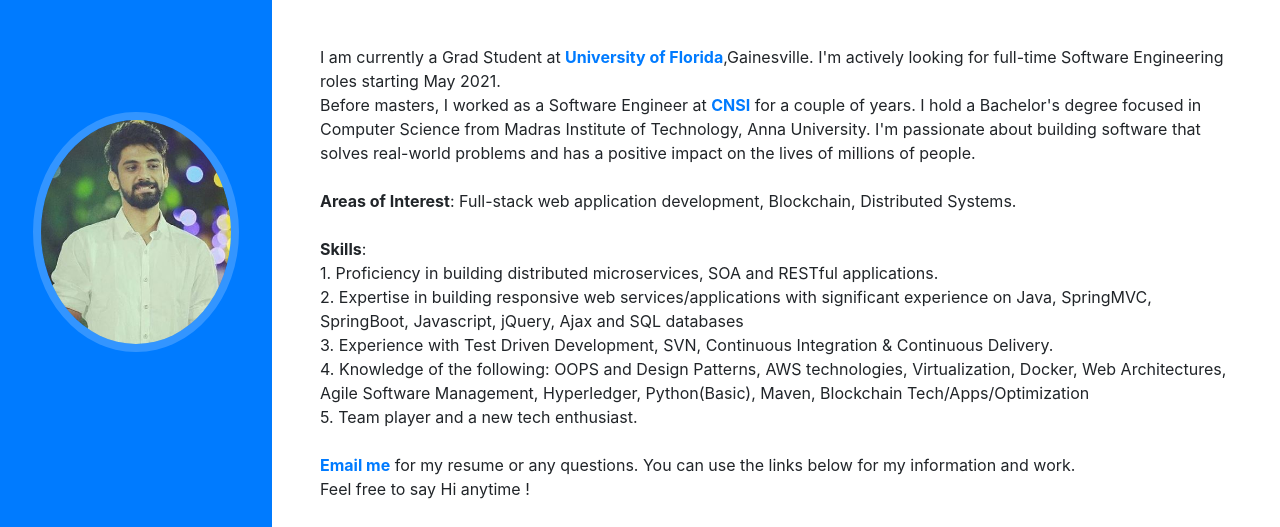
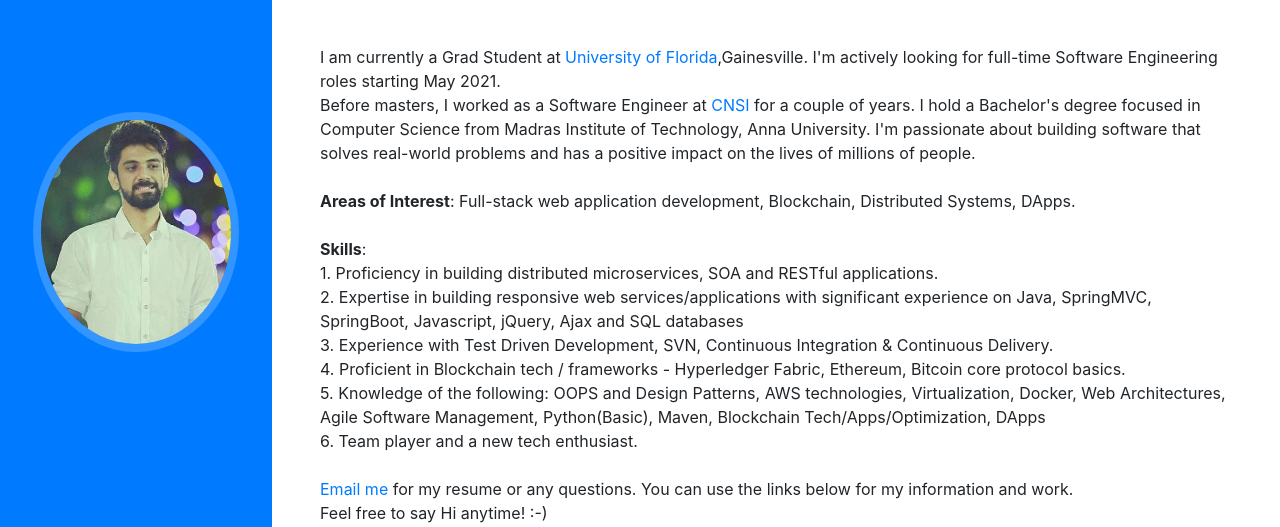
Before and after one commit to ashwath129/ashwath129.github.io, a website with bundled scripts: page index.html in a window 1280 px wide. Shown: the part 164-691 px from the top of the page. Built offline with nearby package versions, Linux system fonts and the light colour scheme; a web font is replaced by a local one.

Commit message:
Update index.html

```diff
--- a/index.html
+++ b/index.html
@@ -53,13 +53,13 @@
           <div class="subheading mb-5">Master of Science - Computer Science @ University of Florida · Full Stack Engineering · Web Application Development · Blockchain Tech ... and more
 
           </div>
-          <p class="mb-5">I am currently a Grad Student at <a href="http://www.ufl.edu/" target="_blank"><b>University of Florida</b></a>,Gainesville. I'm actively looking for full-time Software Engineering roles starting May 2021.
+          <p class="mb-5">I am currently a Grad Student at <a href="http://www.ufl.edu/" target="_blank">University of Florida</a>,Gainesville. I'm actively looking for full-time Software Engineering roles starting May 2021.
 <br />
 
-Before masters, I worked as a Software Engineer at <a href="https://www.cns-inc.com/" target="_blank"><b>CNSI</b></a> for a couple of years. I hold a Bachelor's degree focused in Computer Science from Madras Institute of Technology, Anna University. I'm passionate about building software that solves real-world problems and has a positive impact on the lives of millions of people.
+Before masters, I worked as a Software Engineer at <a href="https://www.cns-inc.com/" target="_blank">CNSI</a> for a couple of years. I hold a Bachelor's degree focused in Computer Science from Madras Institute of Technology, Anna University. I'm passionate about building software that solves real-world problems and has a positive impact on the lives of millions of people.
 <br />
 <br />
-<b>Areas of Interest</b>: Full-stack web application development, Blockchain, Distributed Systems.
+<b>Areas of Interest</b>: Full-stack web application development, Blockchain, Distributed Systems, DApps.
 <br />
 <br />
 <b>Skills</b>:
@@ -70,14 +70,15 @@ Before masters, I worked as a Software Engineer at <a href="https://www.cns-inc.
 <br />
 3. Experience with Test Driven Development, SVN, Continuous Integration & Continuous Delivery.
 <br />
-4. Knowledge of the following: OOPS and Design Patterns, AWS technologies, Virtualization, Docker, Web Architectures, Agile Software Management, Hyperledger, Python(Basic), Maven, Blockchain Tech/Apps/Optimization
+4. Proficient in Blockchain tech / frameworks - Hyperledger Fabric, Ethereum, Bitcoin core protocol basics.
 <br />
-5. Team player and a new tech enthusiast.
+5. Knowledge of the following: OOPS and Design Patterns, AWS technologies, Virtualization, Docker, Web Architectures, Agile Software Management, Python(Basic), Maven, Blockchain Tech/Apps/Optimization, DApps
+<br />
+6. Team player and a new tech enthusiast.
 <br />
           <!-- <p class="mb-5">I am currently a Graduate Student pursuing Masters in Computer Science at the <a href="https://cs.nyu.edu/home/index.html" target="_blank">Courant Institute of Mathematical Sciences</a> in <a href="https://www.nyu.edu/" target="_blank">NYU</a>.  -->
-            <br /> <a href="mailto:venkataramana@ufl.edu"><b>Email me</b></a> for my resume or any questions. You can use the links below for my information and work.
-			</br>Feel free to say Hi anytime !</p>
-
+            <br /> <a href="mailto:venkataramana@ufl.edu">Email me</a> for my resume or any questions. You can use the links below for my information and work.
+		</br>Feel free to say Hi anytime! :-)</p>
           <ul class="list-inline list-social-icons mb-0">
               <li class="list-inline-item">
                   <a href="https://www.linkedin.com/in/ashwath-venkataraman/" target="_blank">
```
